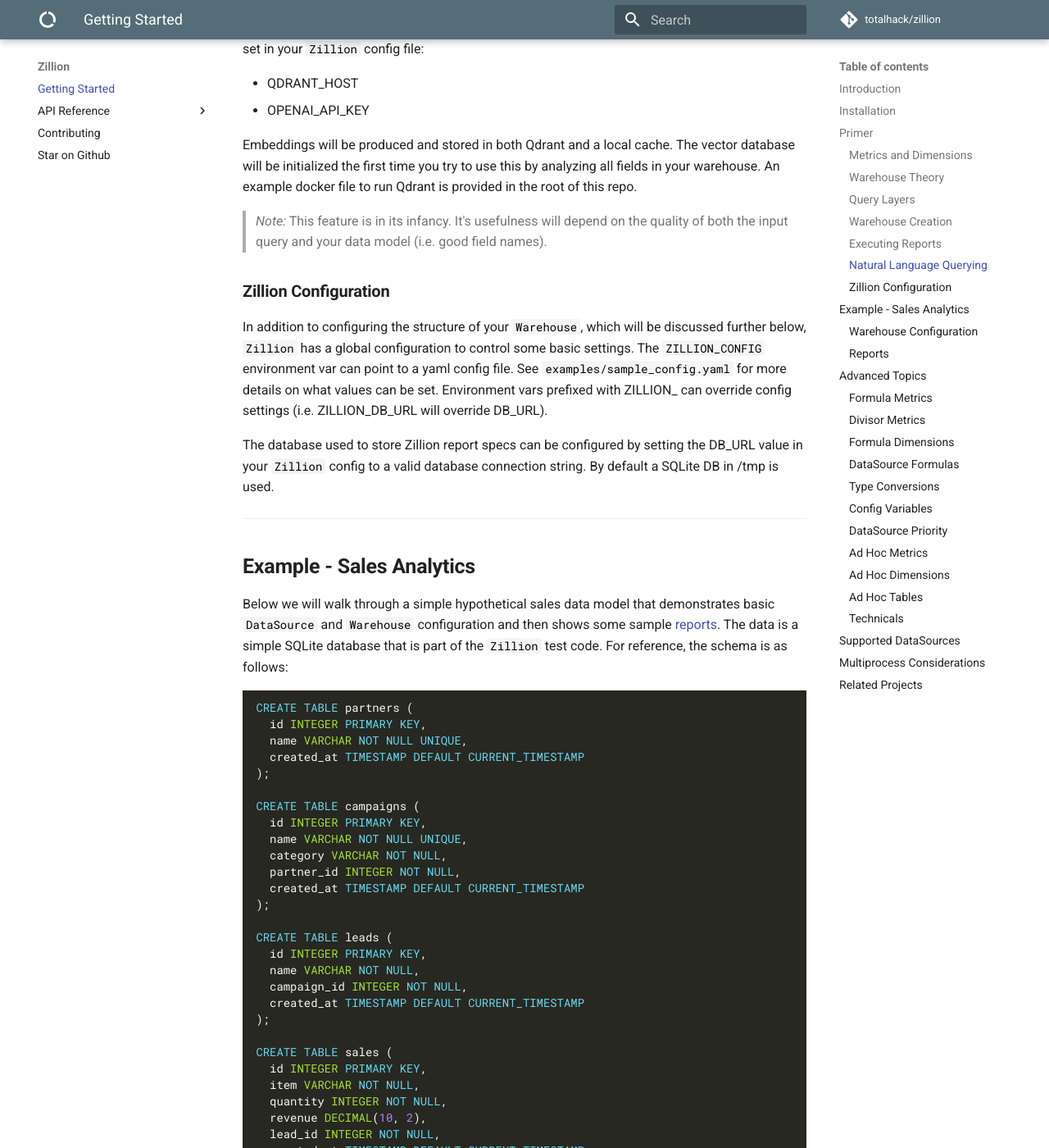
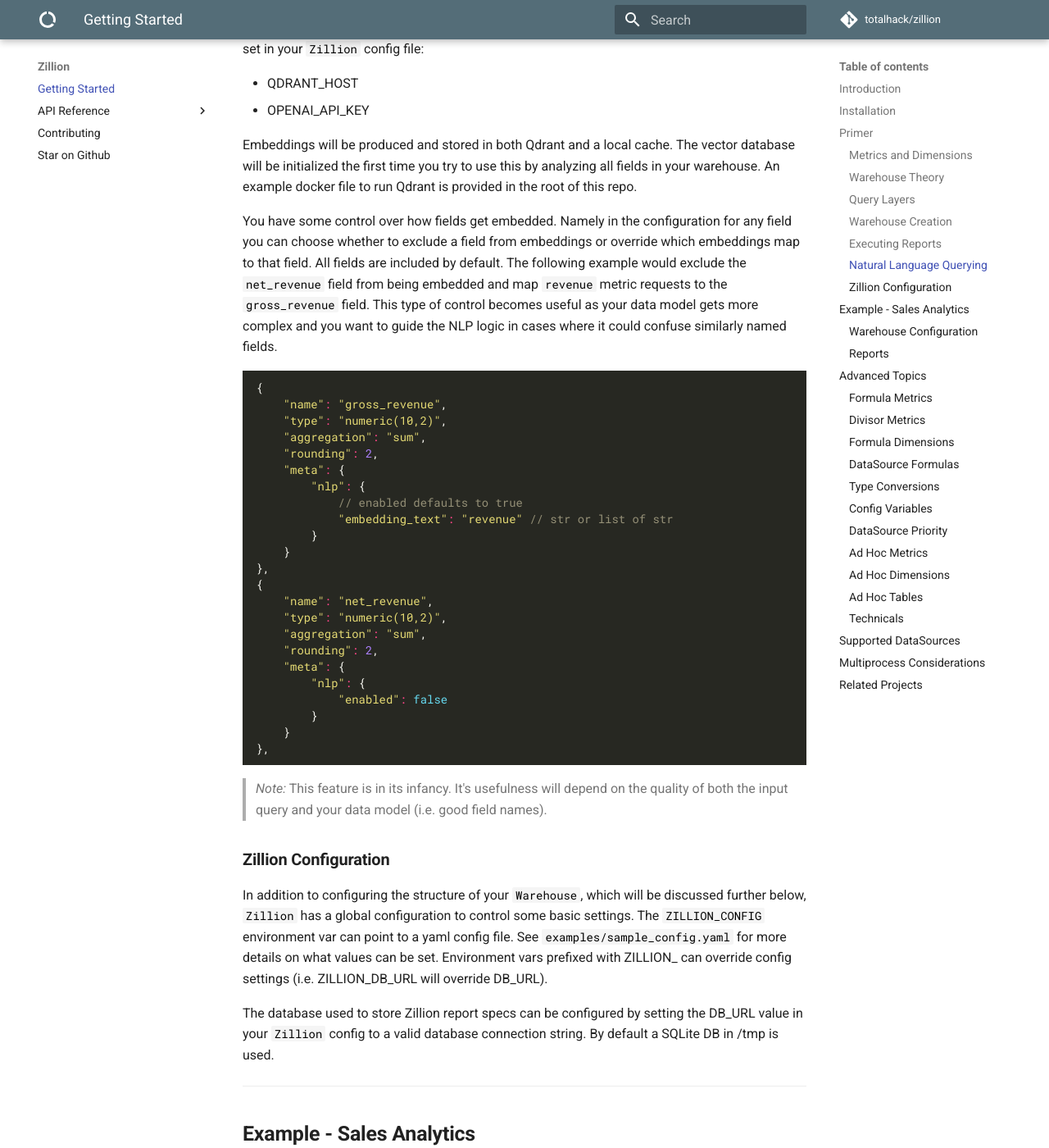
Before and after one commit to totalhack/zillion, an MkDocs documentation site: the page built from docs/mkdocs/index.md, in a window 1280 px wide and 1400 px high, scrolled down 4431 px. Shown: the whole window at 82% size. Built offline with MkDocs 1.6.1 and Material for MkDocs 9.7.7, drawn with Linux system fonts in a browser that asks for light colours; comment, search, counter and statistics services are not loaded.

Commit message:
feat: more control over field embeddings

````diff
--- a/docs/mkdocs/index.md
+++ b/docs/mkdocs/index.md
@@ -220,6 +220,36 @@ This NLP feature require a running instance of Qdrant (vector database) and the
 Embeddings will be produced and stored in both Qdrant and a local cache. The
 vector database will be initialized the first time you try to use this by
 analyzing all fields in your warehouse. An example docker file to run Qdrant is provided in the root of this repo.
+
+You have some control over how fields get embedded. Namely in the configuration for any field you can choose whether to exclude a field from embeddings or override which embeddings map to that field. All fields are
+included by default. The following example would exclude the `net_revenue` field from being embedded and map `revenue` metric requests to the `gross_revenue` field. This type of control becomes useful as your data
+model gets more complex and you want to guide the NLP logic in cases where it could confuse similarly named fields.
+
+```javascript
+{
+    "name": "gross_revenue",
+    "type": "numeric(10,2)",
+    "aggregation": "sum",
+    "rounding": 2,
+    "meta": {
+        "nlp": {
+            // enabled defaults to true
+            "embedding_text": "revenue" // str or list of str
+        }
+    }
+},
+{
+    "name": "net_revenue",
+    "type": "numeric(10,2)",
+    "aggregation": "sum",
+    "rounding": 2,
+    "meta": {
+        "nlp": {
+            "enabled": false
+        }
+    }
+},
+```
 
 > *Note:* This feature is in its infancy. It's usefulness will depend on the
 quality of both the input query and your data model (i.e. good field names).
--- a/requirements.txt
+++ b/requirements.txt
@@ -15,5 +15,5 @@ stopit~=1.1.2
 sqlalchemy>=1.3,<2
 sqlparse~=0.3.1
 tabulate~=0.8.7
-tlbx~=0.1.19
+tlbx~=0.1.20
 xlrd~=1.2.0
--- a/setup.py
+++ b/setup.py
@@ -77,7 +77,7 @@ exec(open("zillion/version.py").read())
 
 setup(
     name="zillion",
-    description="Make sense of it all.",
+    description="Make sense of it all. Data modeling and analytics with a sprinkle of AI.",
     long_description=README,
     long_description_content_type="text/markdown",
     url="https://github.com/totalhack/zillion",
--- a/zillion/version.py
+++ b/zillion/version.py
@@ -1,2 +1,2 @@
 """Package version"""
-__version__ = "0.9.8"
+__version__ = "0.9.9"
````
Also changed, not shown: README.md (+30 -0 lines), docs/markdown/readme_contents.md (+30 -0 lines), docs/mkdocs/zillion.nlp.md (+17 -17 lines), 3 other files.
